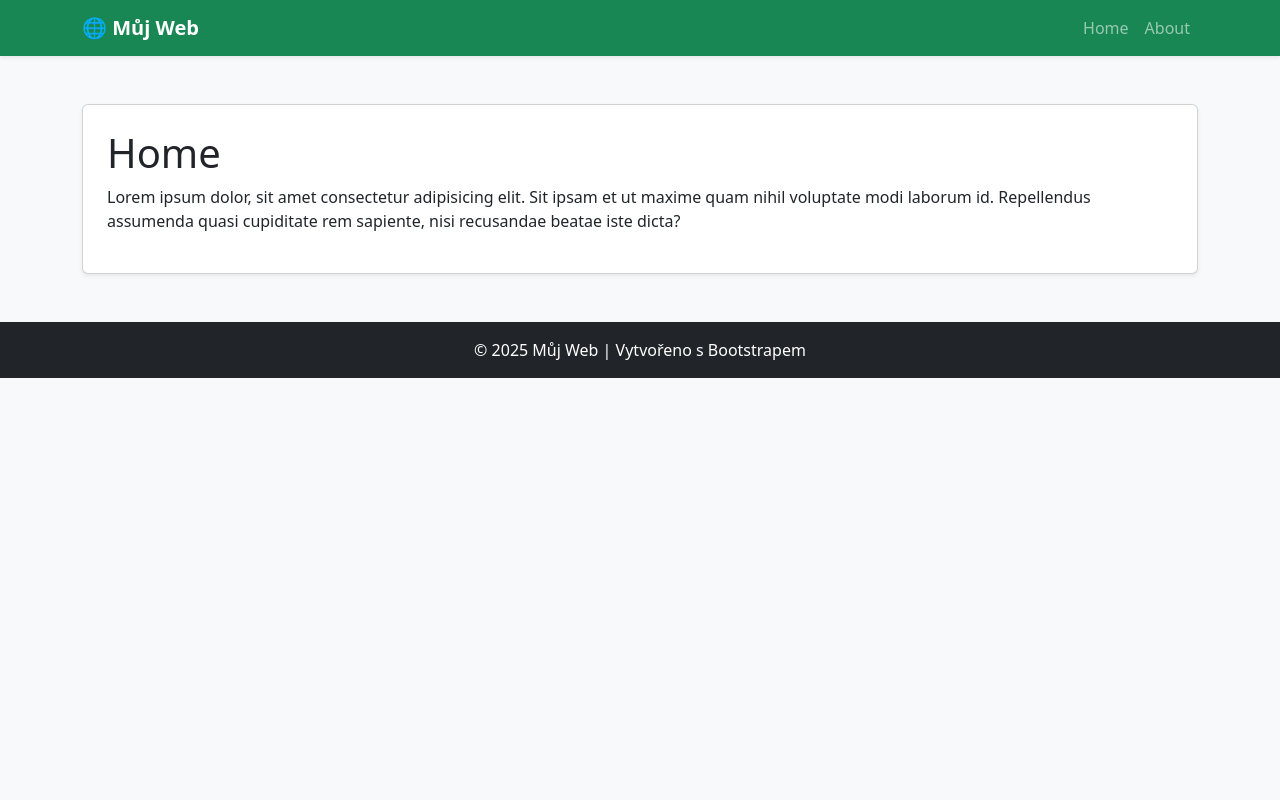
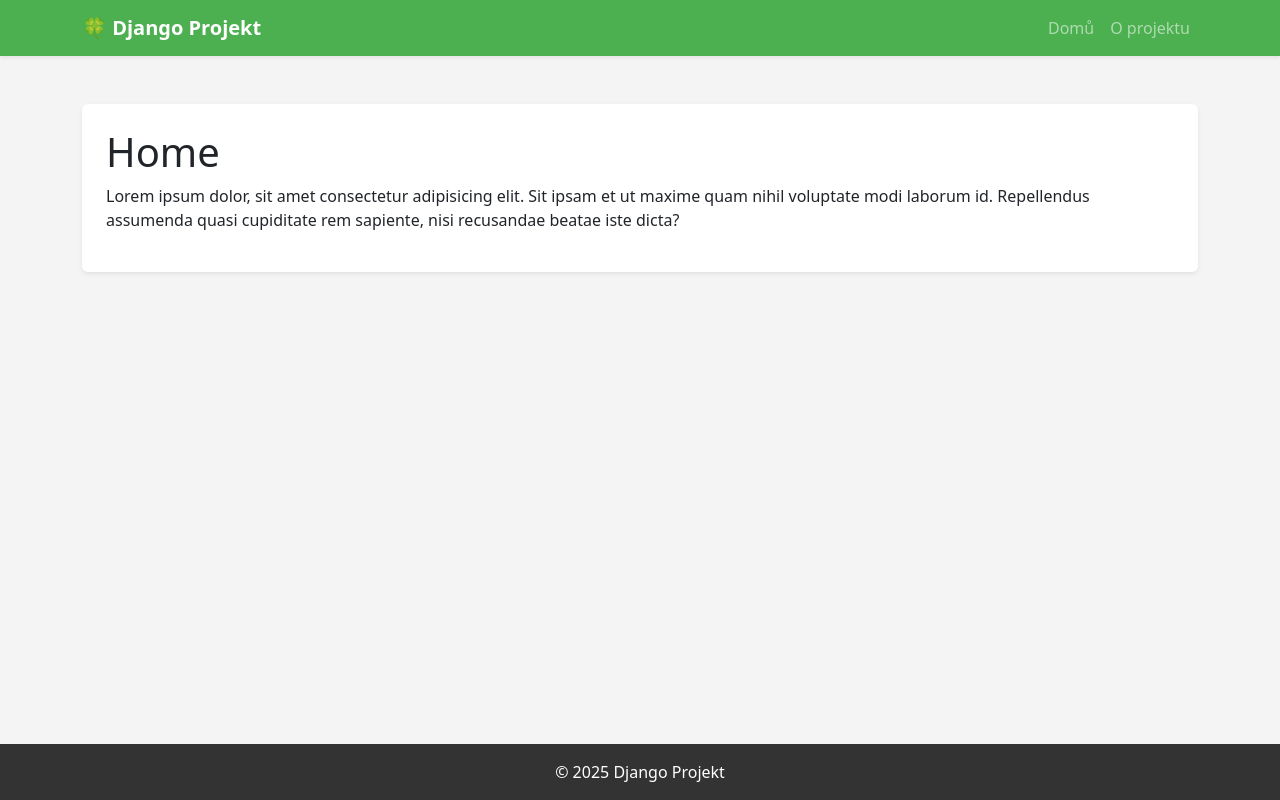
Before and after one commit to Viktor789-k/2025_wt_prj_meca, a Django app: page / in a window 1280 px wide. Run offline with Django 5.2, Linux system fonts and the light colour scheme.

Commit message:
Update base.html for Czech localization and styling

```diff
--- a/prj/app/templates/base.html
+++ b/prj/app/templates/base.html
@@ -3,20 +3,33 @@
 <head>
     <meta charset="UTF-8">
     <meta name="viewport" content="width=device-width, initial-scale=1">
-    <title>{% block title %}Document{% endblock %}</title>
+    <title>{% block title %}Můj Django Projekt{% endblock %}</title>
 
     <!-- Bootstrap CSS -->
-    <link href="https://cdn.jsdelivr.net/npm/bootstrap@5.3.8/dist/css/bootstrap.min.css"
-          rel="stylesheet">
+    <link href="https://cdn.jsdelivr.net/npm/bootstrap@5.3.8/dist/css/bootstrap.min.css" rel="stylesheet">
+
+    <style>
+        body {
+            background-color: #f4f4f4;
+        }
+        .navbar {
+            background-color: #4CAF50 !important;
+        }
+        footer {
+            background-color: #333;
+        }
+    </style>
 </head>
-<body class="bg-light">
 
-    <!-- 🔹 Navbar -->
-    <nav class="navbar navbar-expand-lg navbar-dark bg-success shadow-sm">
+<body class="d-flex flex-column min-vh-100">
+
+    <!-- Navbar -->
+    <nav class="navbar navbar-expand-lg navbar-dark shadow-sm">
         <div class="container">
-            <a class="navbar-brand fw-bold" href="/">🌐 Můj Web</a>
+            <a class="navbar-brand fw-bold" href="/">🍀 Django Projekt</a>
 
-            <button class="navbar-toggler" type="button" data-bs-toggle="collapse"
+            <button class="navbar-toggler" type="button"
+                    data-bs-toggle="collapse"
                     data-bs-target="#navbarNav">
                 <span class="navbar-toggler-icon"></span>
             </button>
@@ -24,33 +37,31 @@
             <div class="collapse navbar-collapse" id="navbarNav">
                 <ul class="navbar-nav ms-auto">
                     <li class="nav-item">
-                        <a class="nav-link" href="/">Home</a>
+                        <a class="nav-link" href="/">Domů</a>
                     </li>
                     <li class="nav-item">
-                        <a class="nav-link" href="/about">About</a>
+                        <a class="nav-link" href="/about">O projektu</a>
                     </li>
                 </ul>
             </div>
         </div>
     </nav>
 
-    <!-- 🔹 Hlavní obsah -->
-    <main class="container my-5">
-        <div class="card shadow-sm p-4">
+    <!-- Content -->
+    <main class="container my-5 flex-grow-1">
+        <div class="bg-white p-4 rounded shadow-sm">
             {% block content %}
             {% endblock %}
         </div>
     </main>
 
-    <!-- 🔹 Footer -->
-    <footer class="bg-dark text-white text-center py-3 mt-auto">
+    <!-- Footer -->
+    <footer class="text-white text-center py-3 mt-auto">
         <div class="container">
-            &copy; 2025 Můj Web | Vytvořeno s Bootstrapem
+            &copy; 2025 Django Projekt
         </div>
     </footer>
 
-    <!-- Bootstrap JS -->
     <script src="https://cdn.jsdelivr.net/npm/bootstrap@5.3.8/dist/js/bootstrap.bundle.min.js"></script>
-
 </body>
 </html>
```
